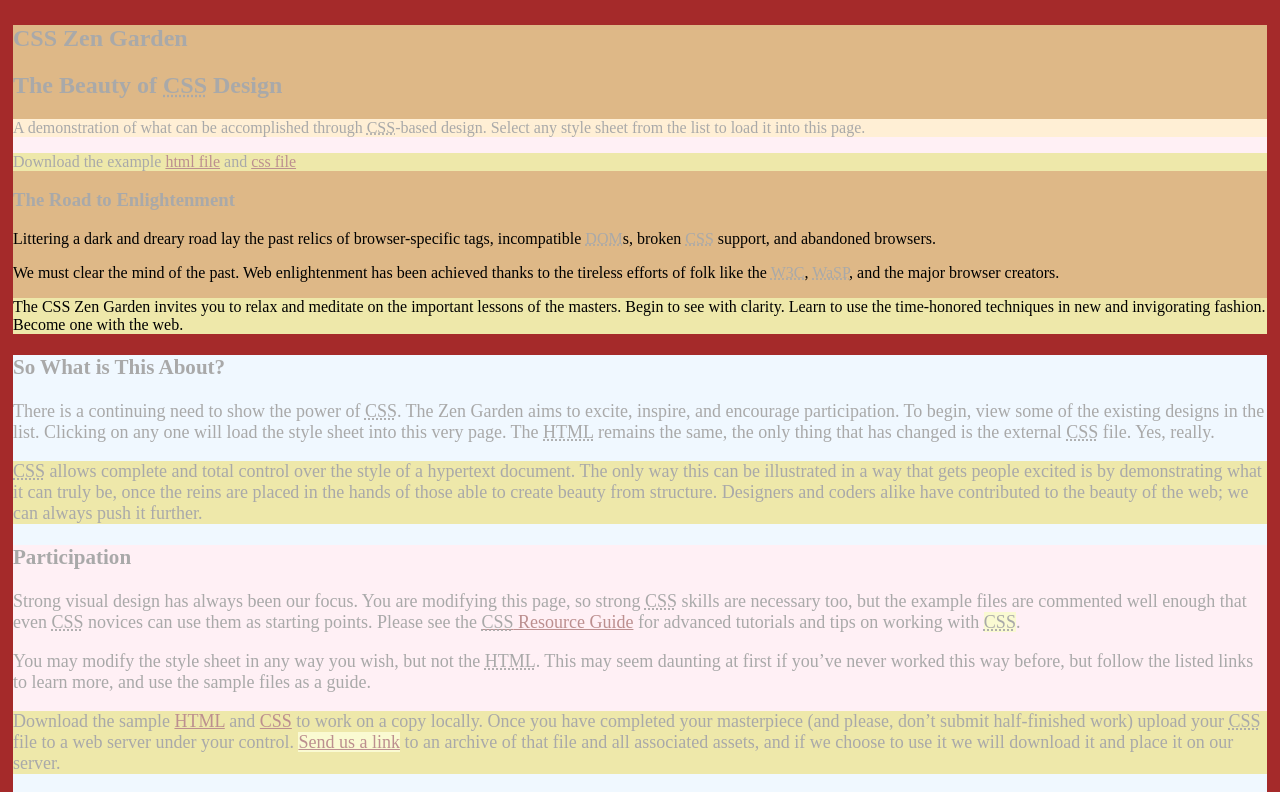
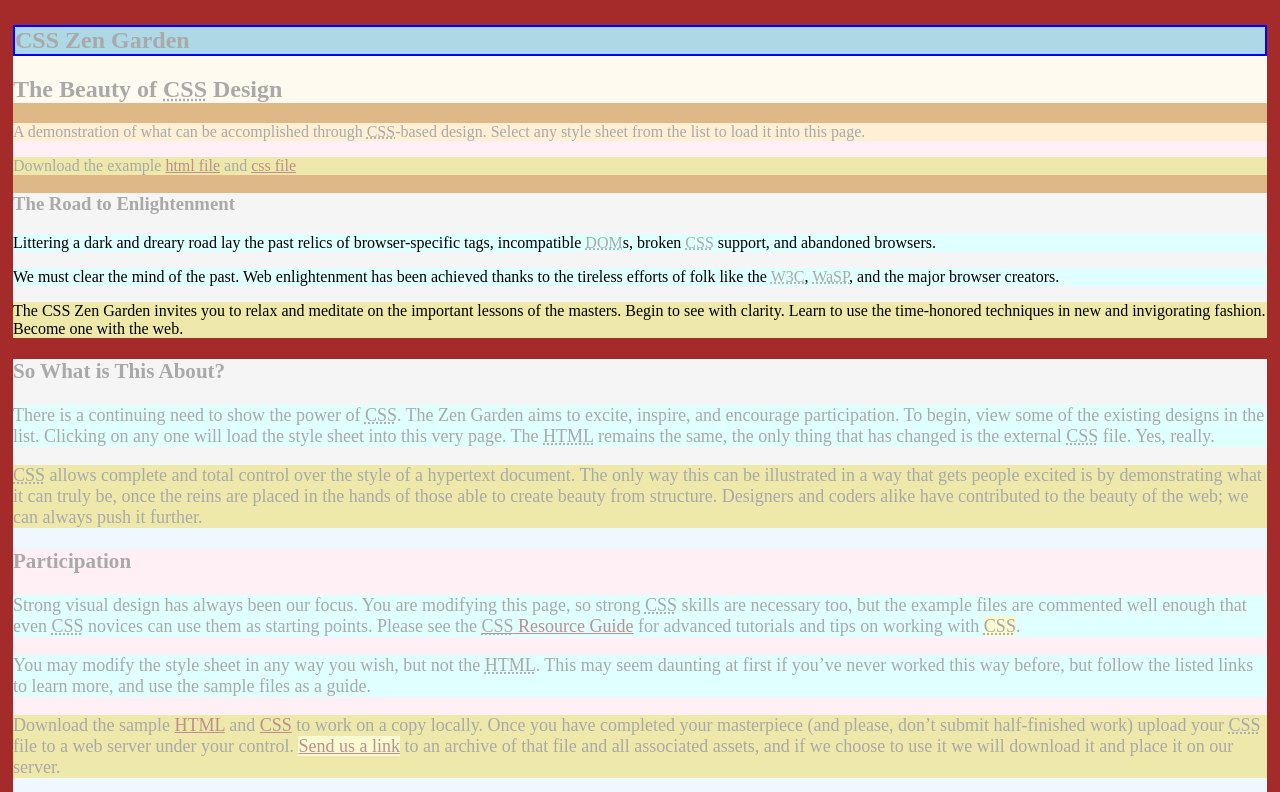
Before and after one commit to CartWebApp/css-zen-garden-mathew7187, a plain HTML site: page index.html in a window 1280 px wide. Shown: the top 792 px of the page. Drawn offline with Linux system fonts and the light colour scheme.

Commit message:
css zen garden: coding

```diff
--- a/style.css
+++ b/style.css
@@ -81,7 +81,7 @@ color: blue
 }
 
 .view-css {
-background-color: blue
+background-color: lightcyan;
 }
 
 .css-resources {
@@ -166,3 +166,29 @@ li:nth-child(2) {
 box:empty {
   background-color: blue;
 }
+
+h1 {
+  border: 2px solid blue;
+  background-color: lightblue
+}
+
+p {
+  background-color: lightcyan;
+}
+
+.intro {
+  background-color:blue
+}
+
+a[target="_blank"] {
+  background-color: blue;
+}
+
+
+[role="banner"] {
+  background: floralwhite;
+}
+
+[role="article"] {
+  background: whitesmoke;
+}
```
